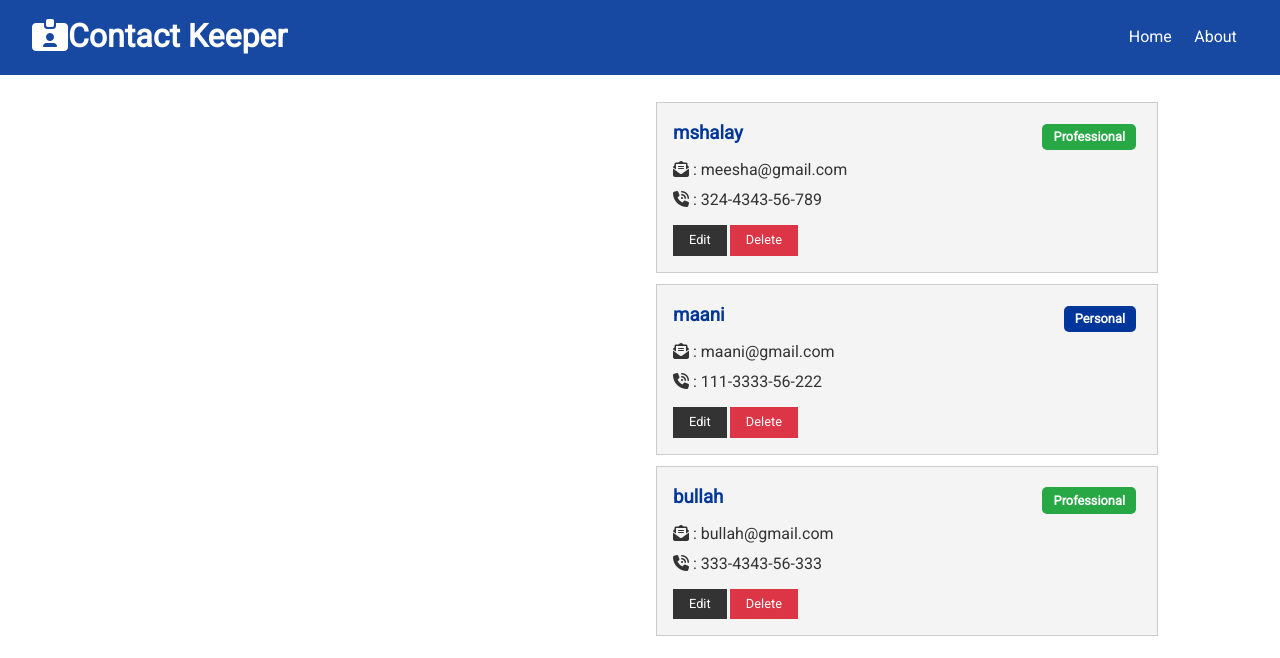
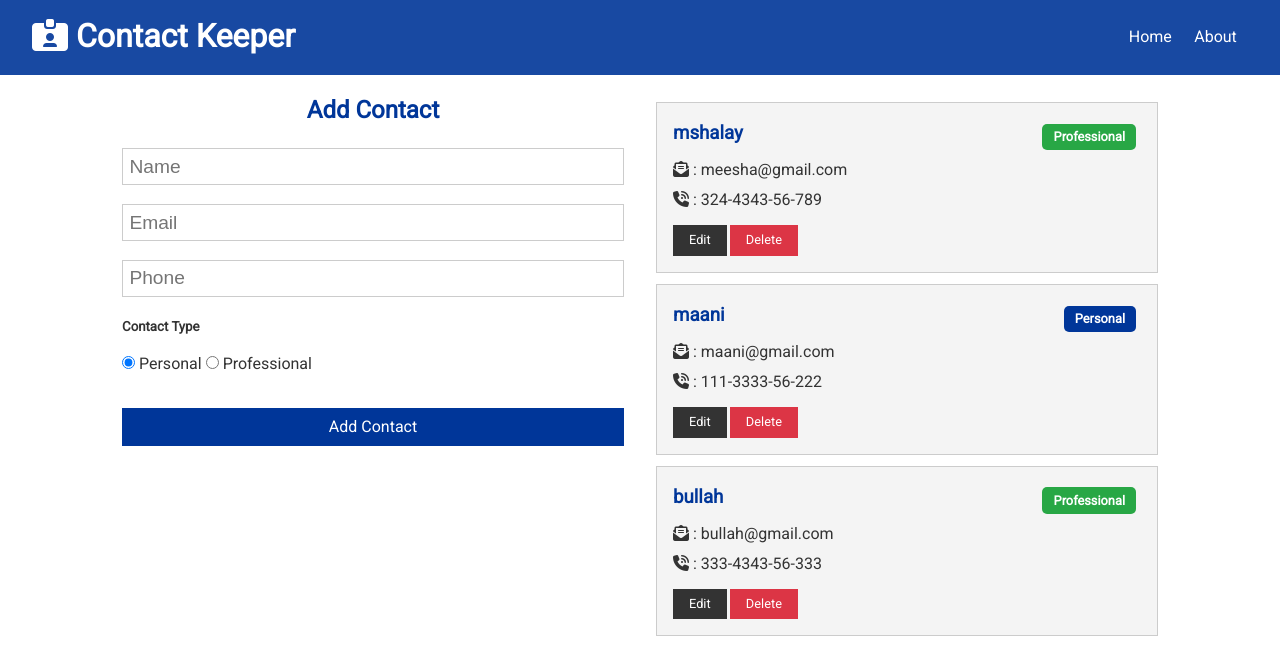
Before and after one commit to zameerulhassan/MERNSTACK_Contact_Keeper, a React (Create React App) app in the folder client/: page / in a window 1280 px wide. Shown: the top 658 px of the page. Built offline with nearby package versions, Linux system fonts and the light colour scheme.

Commit message:
adds ContactForm component

```diff
--- /dev/null
+++ b/client/src/components/contacts/ContactForm.js
@@ -0,0 +1,64 @@
+import React, { useState } from "react";
+
+const ContactForm = () => {
+  const [contact, setContact] = useState({
+    name: "",
+    email: "",
+    phone: "",
+    type: "personal",
+  });
+  const { name, email, phone, type } = contact;
+  const onChange = (e) => {
+    setContact({ ...contact, [e.target.name]: e.target.value });
+  };
+  return (
+    <form>
+      <h2 className="text-primary">Add Contact</h2>
+      <input
+        type="text"
+        placeholder="Name"
+        name="name"
+        value={name}
+        onChange={onChange}
+      />
+      <input
+        type="email"
+        placeholder="Email"
+        name="email"
+        value={email}
+        onChange={onChange}
+      />
+      <input
+        type="text"
+        placeholder="Phone"
+        name="phone"
+        value={phone}
+        onChange={onChange}
+      />
+      <h5>Contact Type</h5>
+      <input
+        type="radio"
+        name="type"
+        value="personal"
+        checked={type === "personal"}
+      />{" "}
+      Personal{" "}
+      <input
+        type="radio"
+        name="type"
+        value="professional"
+        checked={type === "professional"}
+      />{" "}
+      Professional{" "}
+      <div>
+        <input
+          type="submit"
+          value="Add Contact"
+          className="btn btn-primary btn-block"
+        />
+      </div>
+    </form>
+  );
+};
+
+export default ContactForm;
--- a/client/src/components/layouts/Navbar.js
+++ b/client/src/components/layouts/Navbar.js
@@ -5,7 +5,7 @@
   return (
     <div className="navbar bg-primary">
       <h1>
-        <i className={icon} />
+        <i className={icon} />{` `}
         {title}
       </h1>
       <ul>
--- a/client/src/components/pages/Home.js
+++ b/client/src/components/pages/Home.js
@@ -1,9 +1,12 @@
 import React from "react";
 import Contacts from "../contacts/Contacts";
+import ContactForm from "../contacts/ContactForm";
 function Home() {
   return (
     <div className="grid-2">
-      <div>{/*Contact Form */}</div>
+      <div>
+      <ContactForm/>
+      </div>
       <div>
         <Contacts />
       </div>
```
